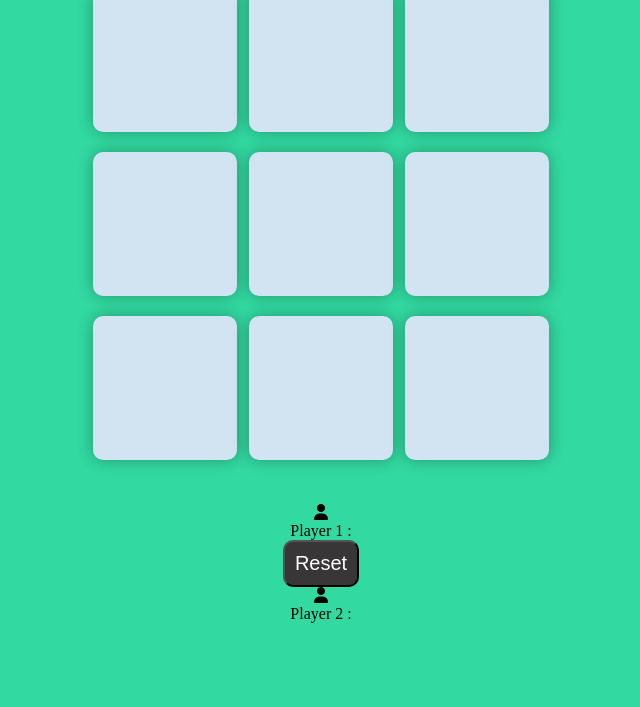
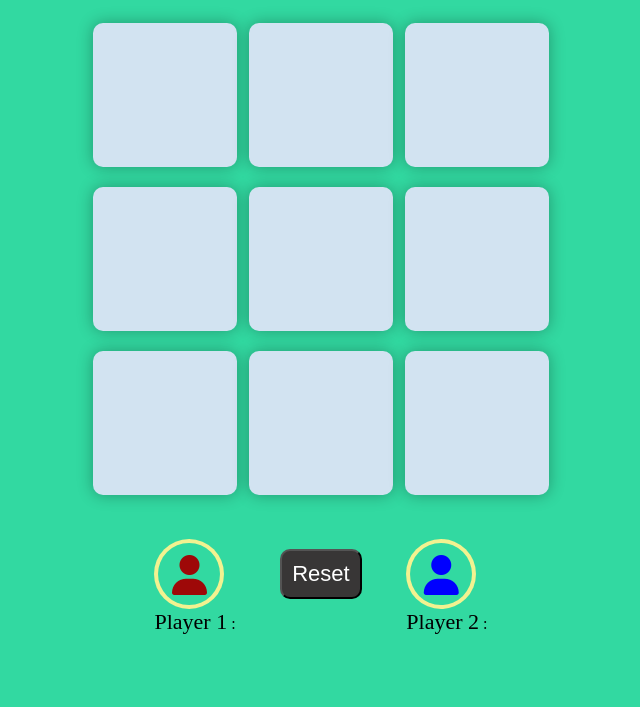
Before and after one commit to nazishshaheen/tic_tac_toe-Game, a plain HTML site: page index.html in a window 1280 px wide. Shown: the part 93-800 px from the top of the page, without its empty margins (319-959 px from the left). Drawn offline with Linux system fonts and the light colour scheme.

Commit message:
added styling for score and name

```diff
--- a/ticTacToe.css
+++ b/ticTacToe.css
@@ -1,19 +1,27 @@
-*{
+* {
     padding: 0;
     margin: 0;
     box-sizing: border-box;
 }
-body{
+body {
     background-color: rgb(50, 217, 161);
     text-align: center;
+    --disp1: none;
+    --disp2: none;
+
 }
-.game-container{
+.heading{
+    font-size: 45px;
+    margin-top: 20px;
+}
+.game-container {
     height: 70vh;
     display: flex;
     justify-content: center;
     align-items: center;
 }
-.game{
+
+.game {
     height: 60vmin;
     width: 60vmin;
     display: flex;
@@ -22,18 +30,106 @@ body{
     align-items: center;
     gap: 1.5vmin;
 }
-.box{
+
+.box {
     height: 18vmin;
     width: 18vmin;
     border-radius: 10px;
     border: none;
     background-color: rgb(210, 227, 241);
     color: black;
-    box-shadow: 0 0 16px rgba(0,0,0,0.3);
+    box-shadow: 0 0 16px rgba(0, 0, 0, 0.3);
     font-size: 40px;
     cursor: pointer;
 }
-.reset-button{
+
+.reset-container {
+    display: flex;
+    justify-content: space-evenly;
+    width: 33%;
+    margin: auto;
+}
+
+.outer {
+    height: 70px;
+    width: 70px;
+    padding: 4px;
+    background-color: rgb(242, 242, 144);
+    position: relative;
+    overflow: hidden;
+    border-radius: 50%;
+}
+
+.player {
+    font-size: 40px;
+    padding: 10px;
+    border-radius: 50%;
+    height: 100%;
+    width: 100%;
+    background-color: rgb(50, 217, 161);
+    position: relative;
+    z-index: 99;
+}
+.outer1::after{
+    content: "";
+    position: absolute;
+    top: 50%;
+    left: 50%;
+    transform: translate(-50%,-50%) rotate(45deg);
+    height: 80px;
+    width: 40px;
+    background-color: green;
+    animation: move 0.5s linear infinite;
+    display: var(--disp1);
+
+}
+.outer2::after{
+    content: "";
+    position: absolute;
+    top: 50%;
+    left: 50%;
+    transform: translate(-50%,-50%) rotate(45deg);
+    height: 80px;
+    width: 40px;
+    background-color: green;
+    animation: move 0.5s linear infinite;
+    display: var(--disp2);
+}
+
+@keyframes move {
+    100%{
+        transform: translate(-50%,-50%) rotate(225deg);
+    }
+}
+.player1 {
+    color: rgb(158, 8, 8);
+}
+#player1{
+    font-size: 22px;
+}
+.outer-container p span{
+    font-size: 20px;
+}
+.reset-button {
+    height: 50px;
+    margin-top: 10px;
+    padding: 10px;
+    font-size: 22px;
+    background-color: rgb(56, 54, 54);
+    color: white;
+    border-radius: 10px;
+    cursor: pointer;
+}
+.reset-button:hover{
+    font-size: 26px;
+}
+.player2 {
+    color: blue;
+}
+#player2{
+    font-size: 22px;
+}
+.new-button {
     padding: 10px;
     font-size: 20px;
     background-color: rgb(56, 54, 54);
@@ -41,21 +137,18 @@ body{
     border-radius: 10px;
     cursor: pointer;
 }
-.new-button{
-    padding: 10px;
-    font-size: 20px;
-    background-color: rgb(56, 54, 54);
-    color: white;
-    border-radius: 10px;
-    cursor: pointer;
+.new-button:hover{
+    font-size: 26px;
 }
-.msg-container{
+.msg-container {
     height: 80%;
 }
-.msg{
+
+.msg {
     color: yellow;
     font-size: 35px;
 }
-.hide{
+
+.hide {
     display: none;
 }
```
